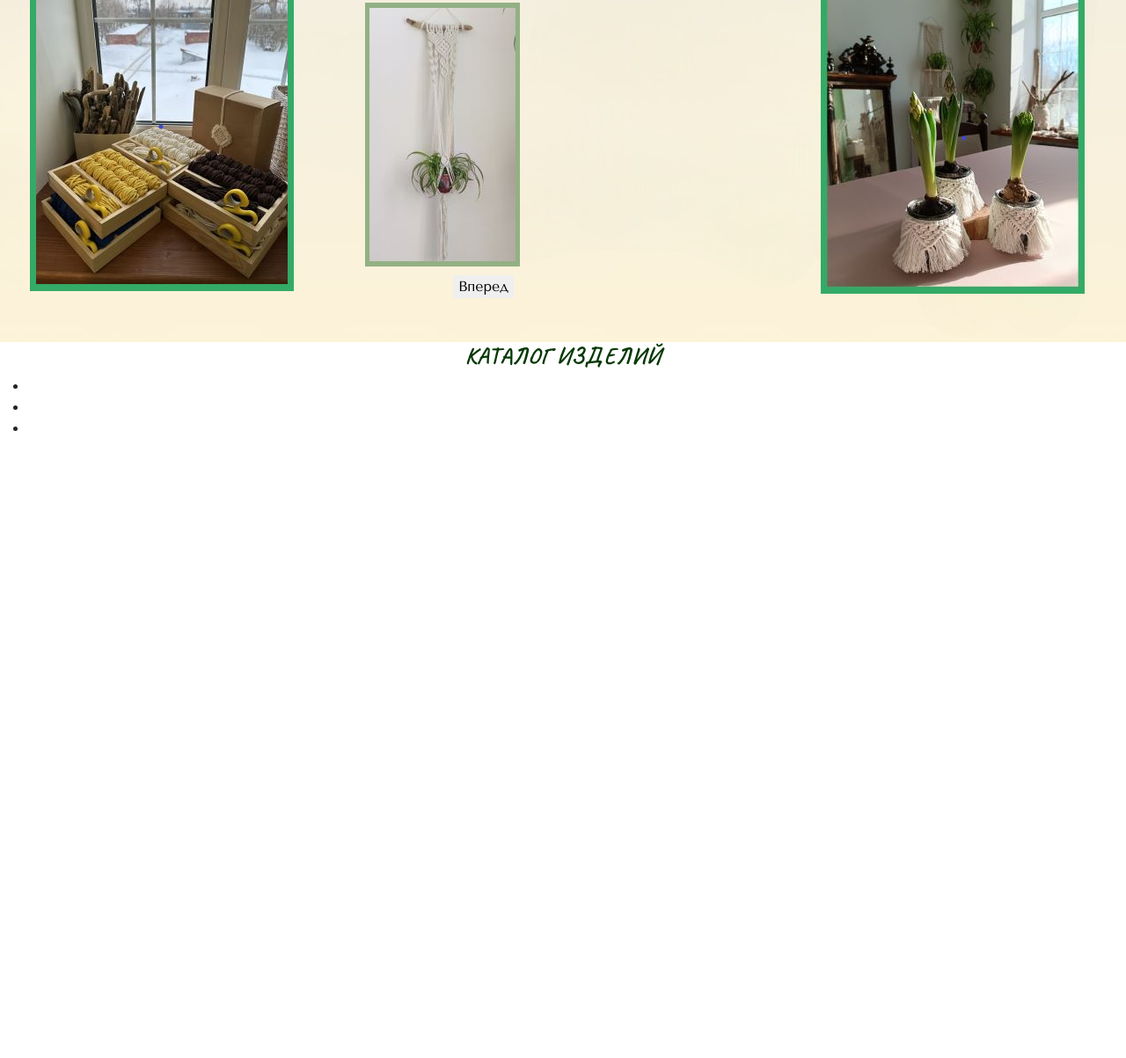
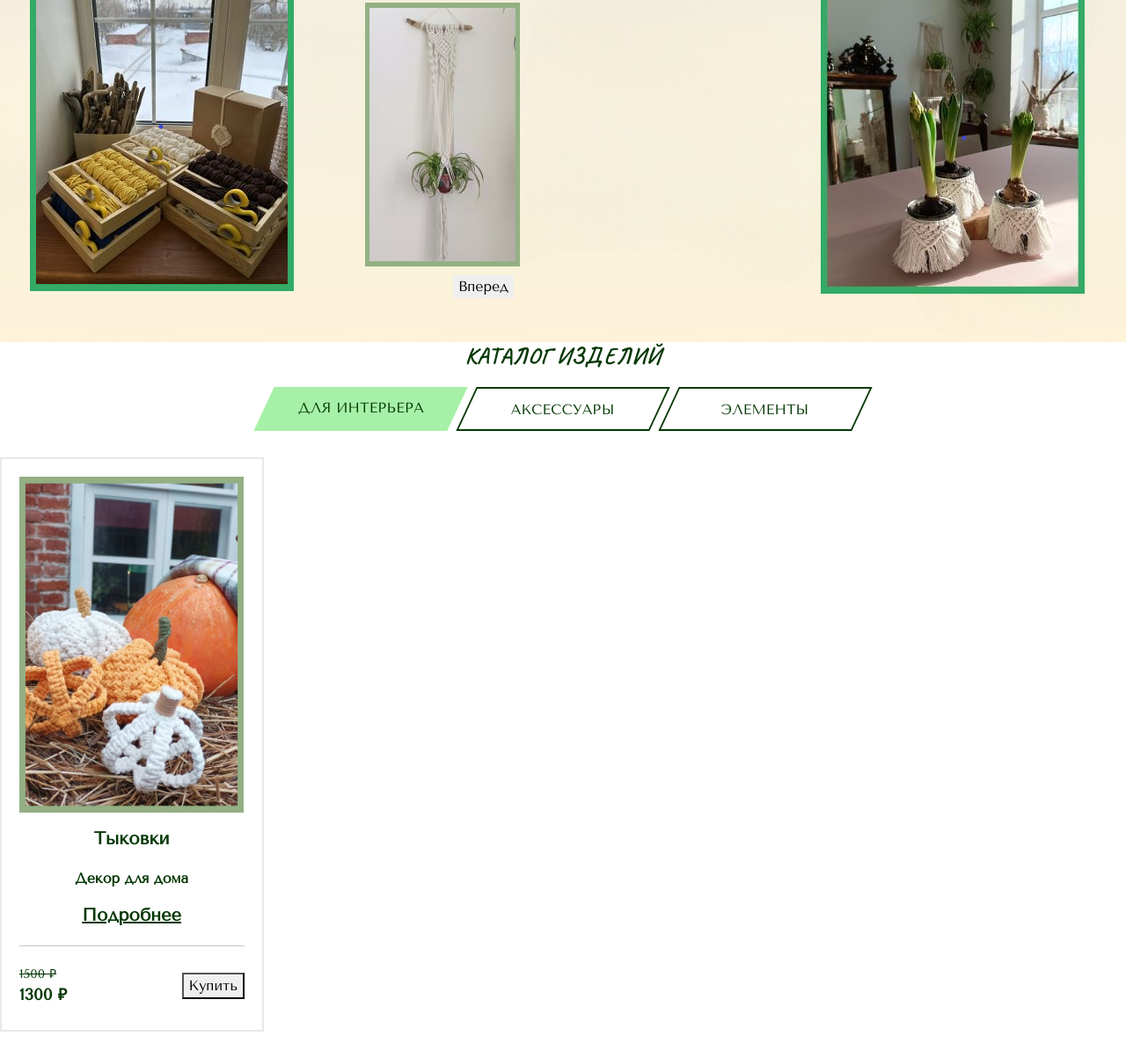
Before and after one commit to klluni/Bam_macrame, a website: page src/index.html in a window 1280 px wide. Shown: the part 2259-3462 px from the top of the page at 88% size. Before the commit the page ends 2775 px from the top, so only its background shows below. Drawn offline with nearby package versions, Linux system fonts and the light colour scheme.

Commit message:
add katalog

```diff
--- a/src/index.html
+++ b/src/index.html
@@ -141,13 +141,39 @@
     <section slass="catalog">
         <div class="container">
             <h2 class="title">Каталог изделий</h2>
-            <ul class="catalog_tabs">
-                <li class="catalog_tabs"></li>
-                <li class="catalog_tabs"></li>
-                <li class="catalog_tabs"></li>
+            <ul class="catalog__tabs">
+                <li class="catalog__tab catalog__tab_active"><div>Для интерьера</div></li>
+                <li class="catalog__tab"><div>Аксессуары</div></li>
+                <li class="catalog__tab"><div>Элементы</div></li>
             </ul>
 
-            <div class="catalog__content"></div>
+            <div class="catalog__content">
+                <div class="catalog-item">
+                    <div class="catalog-item__wrapper">
+                        <div class="catalog-item__content catalog-item__content_active">
+                            <img src="img/tykva.jpg" alt="tykva" class="catalog-item__img">
+                            <div class="catalog-item__subtitle">Тыковки</div>
+                            <div class="catalog-item__descr">Декор для дома</div>
+                            <a href="#" class="catalog-item__link">Подробнее</a>
+                        </div>
+                        <ul class="catalog-item__list">
+                            <li>Тыковки для декора</li>
+                            <li>Натуральный материал - 100% хлопок</li>
+                            <li>Ручная работа</li>
+                            <li>Сделано с любовью для Вас</li>
+                        </ul>
+                    </div>
+                    <hr>
+
+                    <div class="catalog-item__footer">
+                        <div class="catalog-item__prices">
+                            <div class="catalog-item__old-price">1500 ₽</div>
+                            <div class="catalog-item__price">1300 ₽</div>
+                        </div>
+                        <button class="button button_mini">Купить</button>
+                    </div>
+                </div>
+            </div>
             <div class="catalog__content"></div>
             <div class="catalog__content"></div>
         </div>
--- a/src/sass/blocks/_buttons.scss
+++ b/src/sass/blocks/_buttons.scss
@@ -13,6 +13,11 @@
         width: 300px;
         height: 50px;
         font-size: 16px;
+    }
+    &_mini {
+        width: 131px;
+        height: 40px;
+        font-size: 14px;
     }
 }
 /* Адаптация под разные разрешения */
--- /dev/null
+++ b/src/sass/blocks/_catalog.scss
@@ -0,0 +1,138 @@
+@use 'base/variables' as vars;
+.catalog {
+    background: url(../img/bg.png) center / cover no-repeat;
+    padding: 40px 0;
+    &__tabs {
+        margin-top: 20px;
+        list-style-type: none;
+        display: flex;
+        justify-content: center;
+        align-items: center;
+        margin-bottom: 0;
+        padding-left: 0;
+    }
+    &__tab {
+        width: 220px;
+        height: 50px;
+        border: 2px solid vars.$main-color;
+        color: vars.$main-color;
+        text-transform: uppercase;
+        text-align: center;
+        line-height: 48px;
+        transform: skewX(-25deg);
+        margin: 0 5px;
+        cursor: pointer;
+        transition: 0.5s all;
+        &:hover {
+            box-shadow: 3px 3px 20px vars.$main-color;
+            border: none;
+        }
+        div {
+            transform: skewX(25deg);
+        }
+        &_active {
+            color: vars.$main-color;
+            background-color: hsl(120, 72%, 80%);
+            border: none;
+        }
+    }
+    &__content {
+        margin-top: 30px;
+    }
+    &-item {
+        width: 300px;
+        min-height: 440px;
+        border: 2px solid #e8e8e8;
+        padding: 20px 20px 26px 20px;
+        overflow: hidden;
+        &__img {
+            display: block;
+            margin: 0 auto;
+            max-width: 100%;
+            height: auto;
+        }
+        &__subtitle {
+            margin-top: 15px;
+            font-size: 20px;
+            font-weight: 800;
+            color: vars.$main-color;
+            text-align: center;
+        }
+        &__descr {
+            margin-top: 18px;
+            color: vars.$main-color;
+            font-size: 16px;
+            font-weight: 600;
+            text-align: center;
+        }
+        &__link {
+            display: block;
+            margin-top: 15px;
+            color: vars.$main-color;
+            font-size: 20px;
+            font-weight: 600;
+            text-decoration: underline;
+            text-align: center;
+            &:hover {
+                color: vars.$main-color;
+            }
+        }
+        hr {
+            background-color: hsl(120, 84%, 12%);
+            margin-top: 19px;
+            margin-bottom: 21px;
+            border-bottom: none;
+        }
+        &__footer {
+            display: flex;
+            justify-content: space-between;
+            align-items: center;
+        }
+        &__old-price {
+            color: vars.$main-color;
+            font-size: 14px;
+            font-weight: 300;
+            text-decoration: line-through;
+        }
+        &__price {
+            color: vars.$main-color;
+            font-size: 18px;
+            font-weight: 800;
+        }
+        &__wrapper {
+            display: flex;
+            width: calc(200% + 40px);
+        }
+        &__content {
+            width: 50%;
+            margin-right: 0px;
+            transform: translateX(-100%);
+            transition: 0.5s all;
+            &_active {
+                transform: translateX(0%);
+                margin-right: 20px;
+            }
+        }
+        &__list {
+            width: 50%;
+            margin-left: 20px;
+            transform: translateX(0%);
+            transition: 0.5s all;
+            padding-right: 20px;
+            padding-left: 0;
+            margin-bottom: 0;
+            list-style-type: none;
+            &_active {
+                transform: translateX(-100%);
+                margin-left: 0px;
+            }
+            li {
+                color: vars.$main-color;
+                font-size: 16px;
+                font-weight: 400;
+                margin-bottom: 20px;
+            }
+
+        }
+    }
+}
--- a/src/sass/style.scss
+++ b/src/sass/style.scss
@@ -6,6 +6,7 @@
 @use 'blocks/consultation' as cons;
 @use 'blocks/forms' as forms;
 @use 'blocks/carousel' as car;
+@use 'blocks/catalog' as cat;
 @import url('https://fonts.googleapis.com/css2?family=Tenor+Sans:wght@400&display=swap');
 @import url('https://fonts.googleapis.com/css2?family=Caveat:wght@400..700&display=swap');
 * {
```
Also changed, not shown: src/css/style.min.css.
